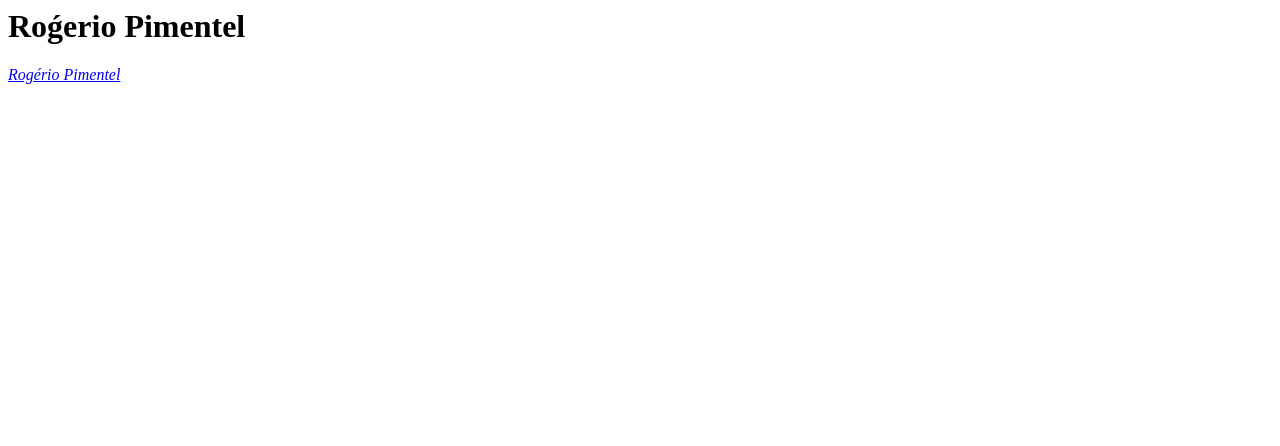
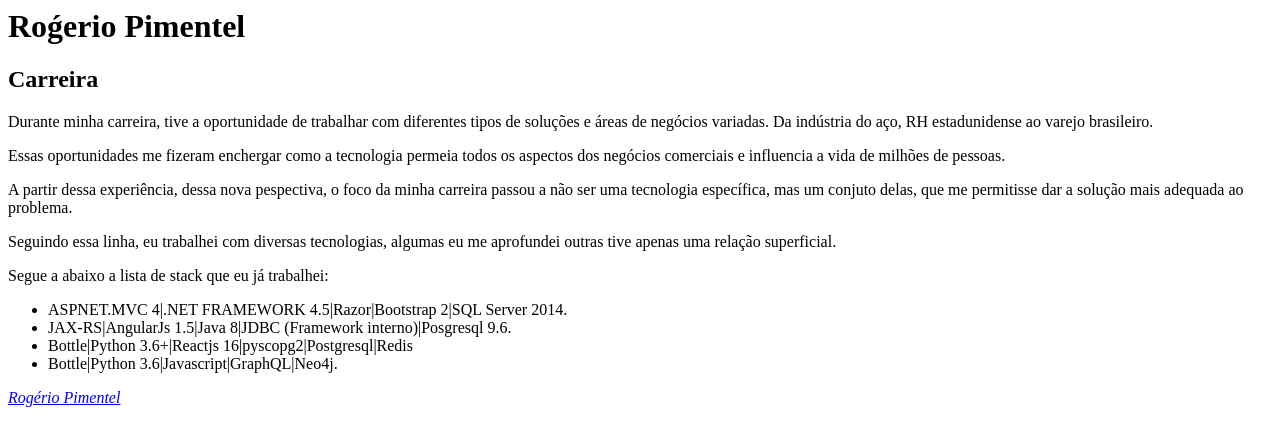
Before and after one commit to pimtel/pimtel.github.io, a plain HTML site: page index.html in a window 1280 px wide. Drawn offline with Linux system fonts and the light colour scheme.

Commit message:
Atualiza informações de carreira (#1)
* Update career information.
* Corrigi pontuação.
* Aplica algumas correções no texto.

```diff
--- a/index.html
+++ b/index.html
@@ -5,7 +5,48 @@
   </head>
   <body>
     <h1>Roǵerio Pimentel</h1>
-
+    <section>
+      <header>
+        <h2>Carreira</h2>
+      </header>
+      <p>
+        Durante minha carreira, tive a oportunidade de trabalhar com
+        diferentes tipos de soluções e áreas de negócios variadas. Da
+        indústria do aço, RH estadunidense ao varejo brasileiro.</p>
+      <p>
+        Essas oportunidades me fizeram enchergar como a tecnologia
+        permeia todos os aspectos dos negócios comerciais e influencia
+        a vida de milhões de pessoas.
+      </p>
+      <p>
+        A partir dessa experiência, dessa nova pespectiva, o foco da
+        minha carreira passou a não ser uma tecnologia específica, mas
+        um conjuto delas, que me permitisse dar a solução mais
+        adequada ao problema.
+      </p>
+      <p>
+        Seguindo essa linha, eu trabalhei com diversas tecnologias,
+        algumas eu me aprofundei outras tive apenas uma relação
+        superficial.
+      </p>
+      <p>
+        Segue a abaixo a lista de stack que eu já trabalhei:
+      </p>
+      <ul>
+        <li>
+          ASPNET.MVC 4|.NET FRAMEWORK 4.5|Razor|Bootstrap 2|SQL Server 2014.
+        </li>
+        <li>
+          JAX-RS|AngularJs 1.5|Java 8|JDBC (Framework interno)|Posgresql 9.6.
+        </li>
+        <li>
+          Bottle|Python 3.6+|Reactjs 16|pyscopg2|Postgresql|Redis
+        </li>
+        <li>
+          Bottle|Python 3.6|Javascript|GraphQL|Neo4j.
+        </li>
+      </ul>
+    </section>
     <address>
       <a href="mailto:rgercp@gmail.com">Rogério Pimentel</a>
     </address>
```
Lines whose indentation alone changed are shown as unchanged.
